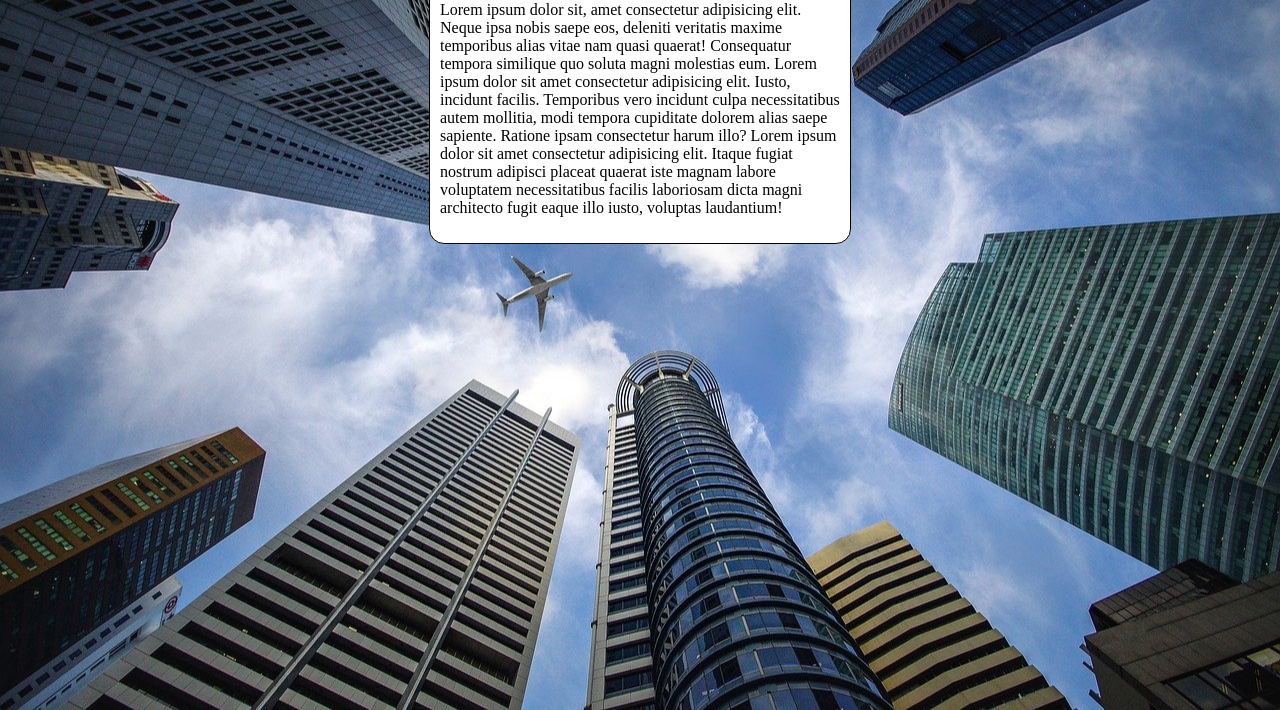
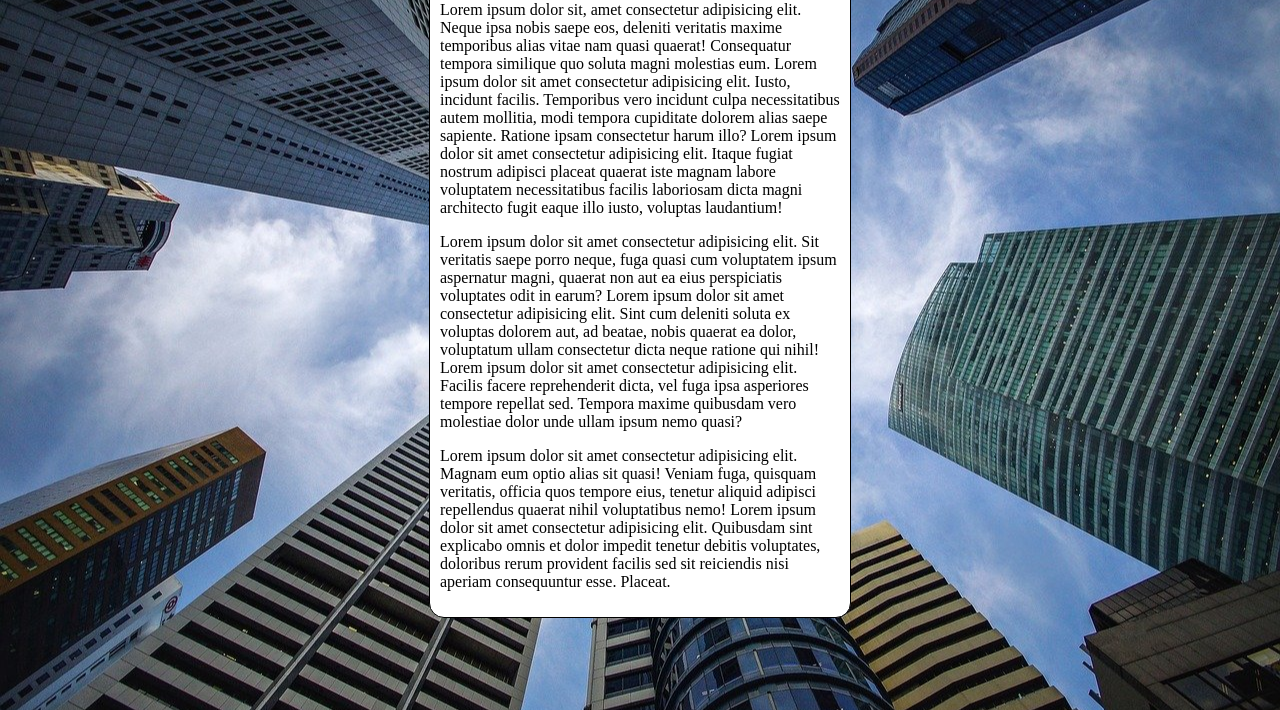
Before and after one commit to matheusbiesdorf/html-css, a plain HTML site: page exercicios/ex022/fundo006.html in a window 1280 px wide. Shown: the part 90-800 px from the top of the page. Drawn offline with Linux system fonts and the light colour scheme.

Commit message:
Atualização ex022

```diff
--- a/exercicios/ex022/fundo006.html
+++ b/exercicios/ex022/fundo006.html
@@ -29,6 +29,8 @@
     <main>
         <h1>Teste de imagem de fundo</h1>
         <p>Lorem ipsum dolor sit, amet consectetur adipisicing elit. Neque ipsa nobis saepe eos, deleniti veritatis maxime temporibus alias vitae nam quasi quaerat! Consequatur tempora similique quo soluta magni molestias eum. Lorem ipsum dolor sit amet consectetur adipisicing elit. Iusto, incidunt facilis. Temporibus vero incidunt culpa necessitatibus autem mollitia, modi tempora cupiditate dolorem alias saepe sapiente. Ratione ipsam consectetur harum illo? Lorem ipsum dolor sit amet consectetur adipisicing elit. Itaque fugiat nostrum adipisci placeat quaerat iste magnam labore voluptatem necessitatibus facilis laboriosam dicta magni architecto fugit eaque illo iusto, voluptas laudantium!
+        <p>Lorem ipsum dolor sit amet consectetur adipisicing elit. Sit veritatis saepe porro neque, fuga quasi cum voluptatem ipsum aspernatur magni, quaerat non aut ea eius perspiciatis voluptates odit in earum? Lorem ipsum dolor sit amet consectetur adipisicing elit. Sint cum deleniti soluta ex voluptas dolorem aut, ad beatae, nobis quaerat ea dolor, voluptatum ullam consectetur dicta neque ratione qui nihil! Lorem ipsum dolor sit amet consectetur adipisicing elit. Facilis facere reprehenderit dicta, vel fuga ipsa asperiores tempore repellat sed. Tempora maxime quibusdam vero molestiae dolor unde ullam ipsum nemo quasi?</p>
+        <p>Lorem ipsum dolor sit amet consectetur adipisicing elit. Magnam eum optio alias sit quasi! Veniam fuga, quisquam veritatis, officia quos tempore eius, tenetur aliquid adipisci repellendus quaerat nihil voluptatibus nemo! Lorem ipsum dolor sit amet consectetur adipisicing elit. Quibusdam sint explicabo omnis et dolor impedit tenetur debitis voluptates, doloribus rerum provident facilis sed sit reiciendis nisi aperiam consequuntur esse. Placeat.</p>
         </p>
     </main>
 
```
